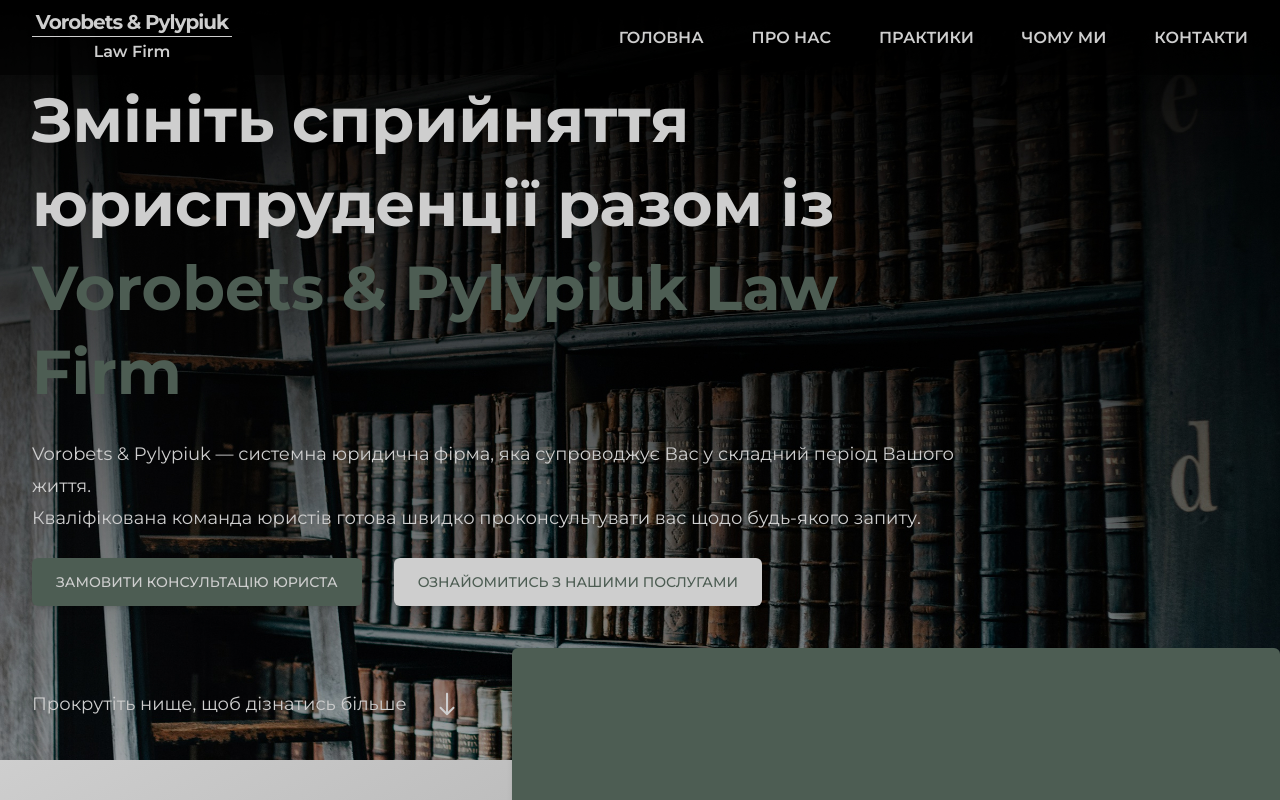
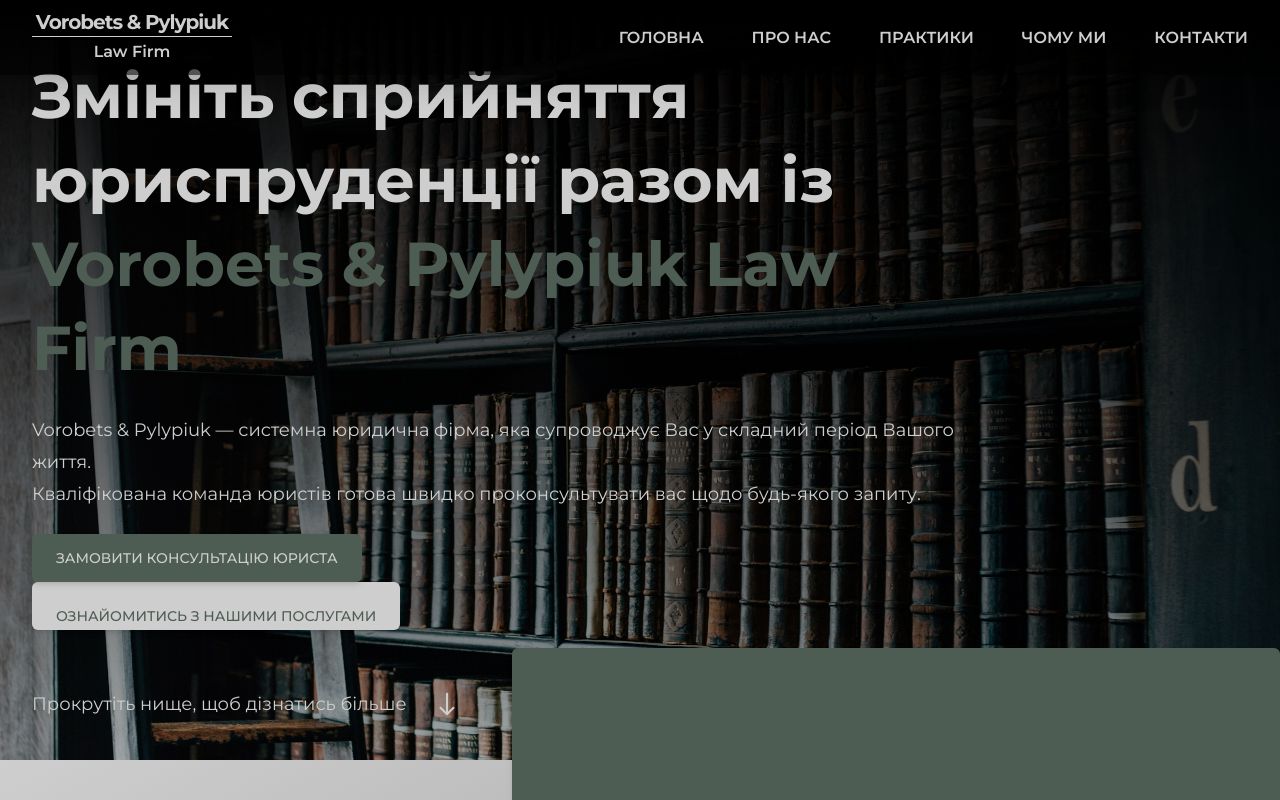
Before and after one commit to rold97/Law-Firm, a Next.js app: page / in a window 1280 px wide. Shown: the top 800 px of the page. Built offline with nearby package versions, Linux system fonts and the light colour scheme; a web font is replaced by a local one.

Commit message:
tenth commit

```diff
--- a/components/Hero.jsx
+++ b/components/Hero.jsx
@@ -19,7 +19,7 @@
     >
       {modal ? <Modal /> : ""}
       <div className="container mx-auto h-full relative ">
-        <div className="flex items-center h-[90%]">
+        <div className="flex items-center md:h-[90%] h-full">
           <div className="xl:w-[80%] w-full text-center xl:text-left pt-28 sm:pt-0">
             <motion.h1
               variants={fadeIn("right", 0.2)}
@@ -64,7 +64,7 @@
                 <Button
                   variant="destructive"
                   size="default"
-                  className="uppercase mt-8 xl:mt-0"
+                  className="hidden md:block uppercase mt-8 xl:mt-0"
                 >
                   Ознайомитись з нашими послугами
                 </Button>
```
